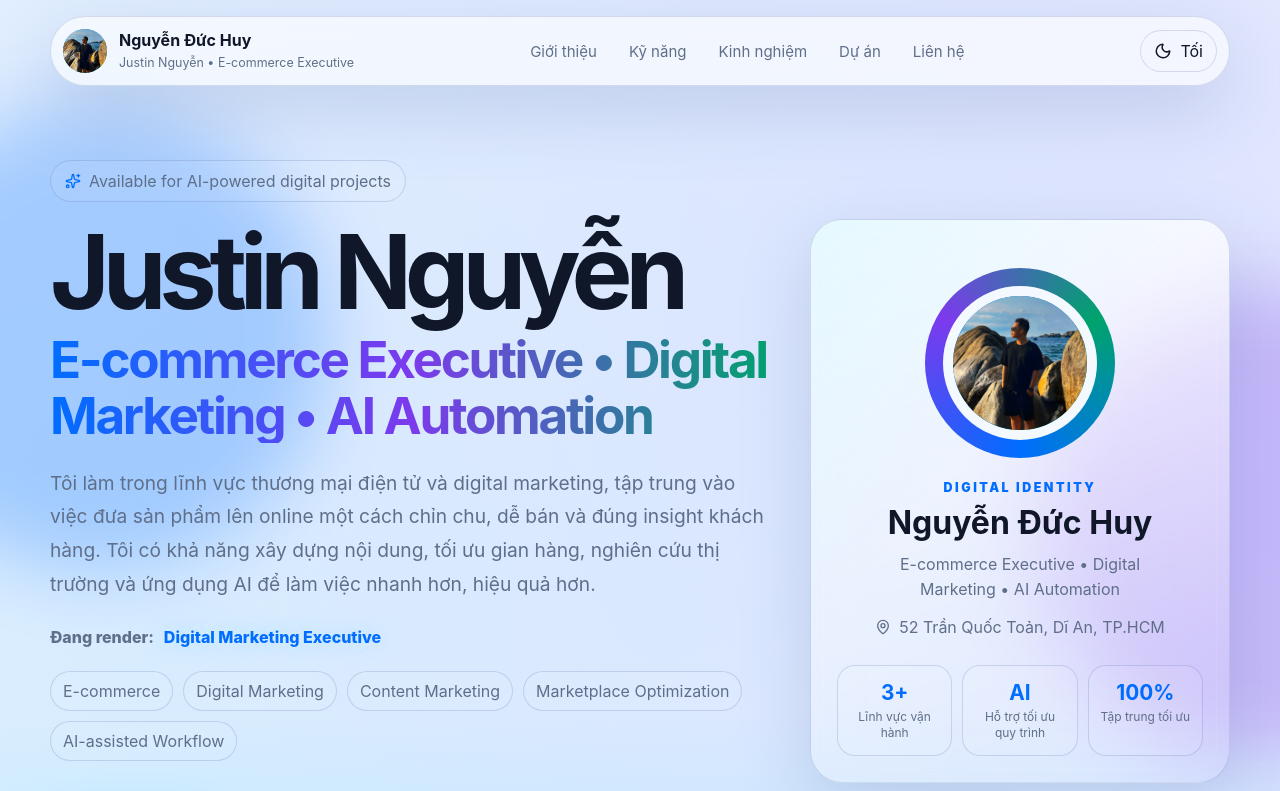
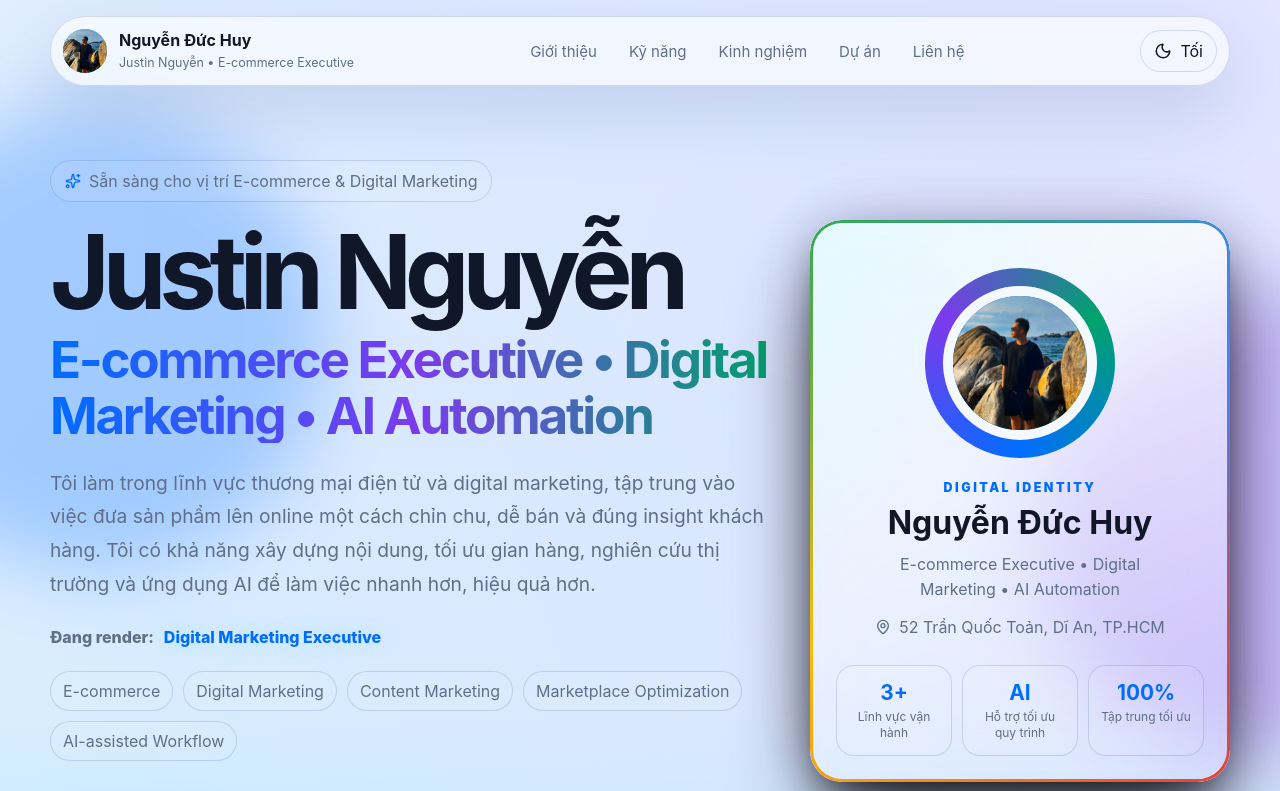
Before and after one commit to JustinNguyen9979/cv, a React (Vite) app: page / in a window 1280 px wide. Shown: the top 791 px of the page. Built offline with nearby package versions, Linux system fonts and the light colour scheme.

Commit message:
feat: add animated Google gradient border and 3D hover effects to hero card

```diff
--- a/src/components/Hero.jsx
+++ b/src/components/Hero.jsx
@@ -7,7 +7,7 @@ export default function Hero({ data }) {
       <div className="hero-content">
         <div className="status-pill">
           <Sparkles size={16} />
-          <span>Available for AI-powered digital projects</span>
+          <span>Sẵn sàng cho vị trí E-commerce & Digital Marketing</span>
         </div>
 
         <h1>
@@ -41,6 +41,7 @@ export default function Hero({ data }) {
       </div>
 
       <aside className="hero-card" aria-label="Thông tin nhanh">
+        <div className="hero-card-border" />
         <div className="avatar-ring">
           <div className="avatar-core">
             {data.avatarUrl ? (
--- a/src/styles/layout.css
+++ b/src/styles/layout.css
@@ -388,14 +388,28 @@
 .hero-card {
   position: relative;
   padding: 26px;
-  border: 1px solid var(--line);
+  border: none;
   border-radius: var(--radius-xl);
   background:
     linear-gradient(135deg, rgba(110, 231, 255, 0.16), transparent 42%),
     linear-gradient(160deg, var(--surface-strong), rgba(255, 255, 255, 0.04));
-  box-shadow: var(--shadow);
+  box-shadow:
+    0 20px 40px -15px rgba(0, 0, 0, 0.7),
+    0 45px 90px -20px rgba(0, 0, 0, 0.85),
+    0 0 60px -10px rgba(66, 133, 244, 0.35),
+    0 0 80px -20px rgba(234, 67, 53, 0.25);
   overflow: hidden;
   backdrop-filter: blur(22px);
+  transition: transform 0.4s cubic-bezier(0.16, 1, 0.3, 1), box-shadow 0.4s cubic-bezier(0.16, 1, 0.3, 1);
+}
+
+.hero-card:hover {
+  transform: translateY(-10px) scale(1.02);
+  box-shadow:
+    0 30px 60px -20px rgba(0, 0, 0, 0.75),
+    0 60px 120px -25px rgba(0, 0, 0, 0.9),
+    0 0 80px -5px rgba(66, 133, 244, 0.5),
+    0 0 100px -10px rgba(234, 67, 53, 0.35);
 }
 
 .hero-card::before {
@@ -405,6 +419,39 @@
   border: 1px solid rgba(255, 255, 255, 0.08);
   border-radius: 26px;
   pointer-events: none;
+}
+
+@property --angle {
+  syntax: '<angle>';
+  initial-value: 0deg;
+  inherits: false;
+}
+
+.hero-card-border {
+  position: absolute;
+  inset: 0;
+  border-radius: var(--radius-xl);
+  padding: 3px; /* Độ dày của viền gradient */
+  background: conic-gradient(from var(--angle), #4285F4, #EA4335, #FBBC05, #34A853, #4285F4);
+  animation: rotate-gradient-angle 6s linear infinite;
+  pointer-events: none;
+  z-index: 3; /* Đảm bảo viền nằm trên cùng đè lên mép card */
+
+  /* Đục lỗ phần ruột ở giữa để màu gradient chỉ hiển thị ở phần viền 3px, tránh bị xuyên thấu qua nền kính mờ */
+  -webkit-mask:
+    linear-gradient(#fff 0 0) content-box,
+    linear-gradient(#fff 0 0);
+  -webkit-mask-composite: xor;
+          mask-composite: exclude;
+}
+
+@keyframes rotate-gradient-angle {
+  0% {
+    --angle: 0deg;
+  }
+  100% {
+    --angle: 360deg;
+  }
 }
 
 .avatar-ring {
```
